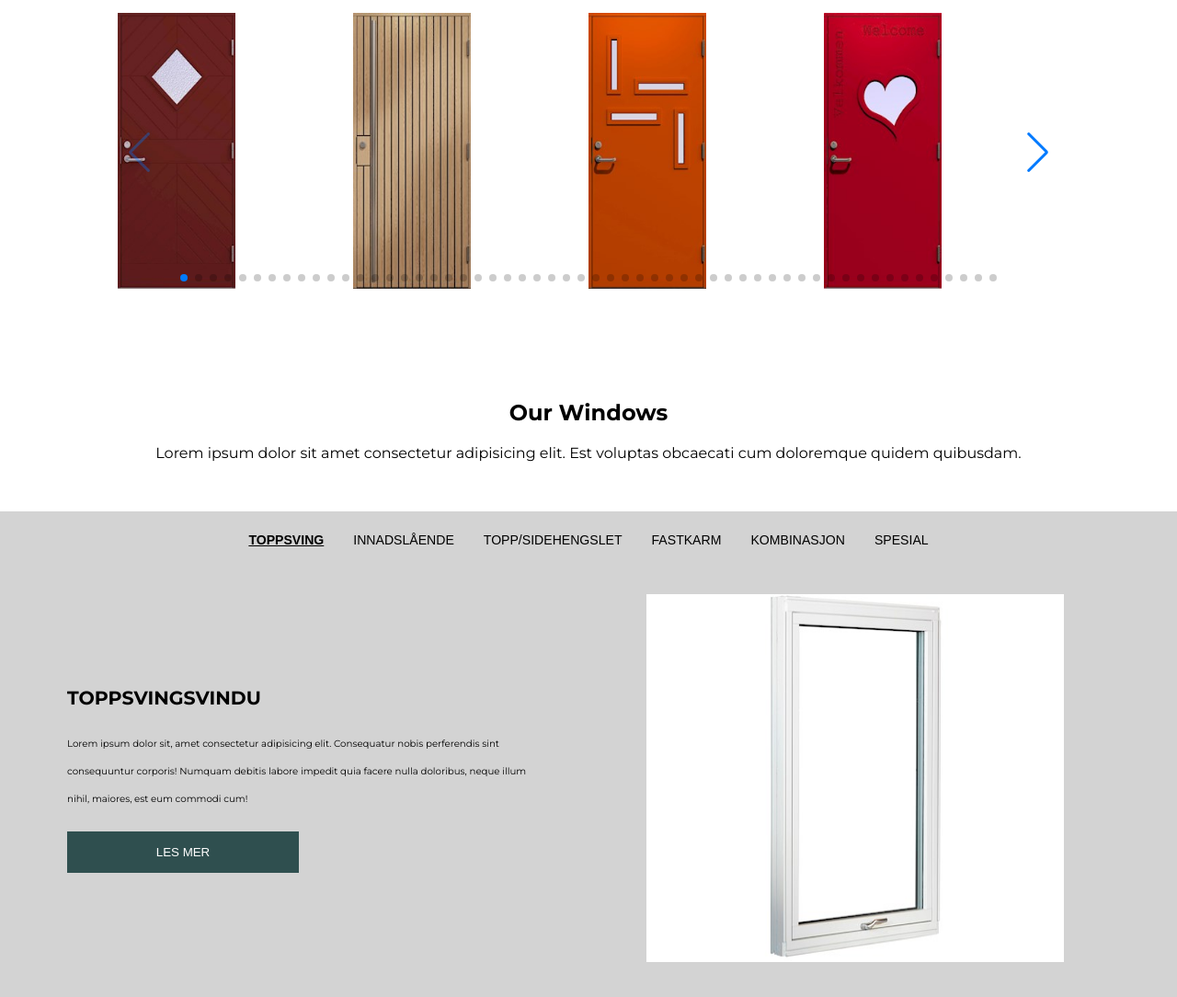
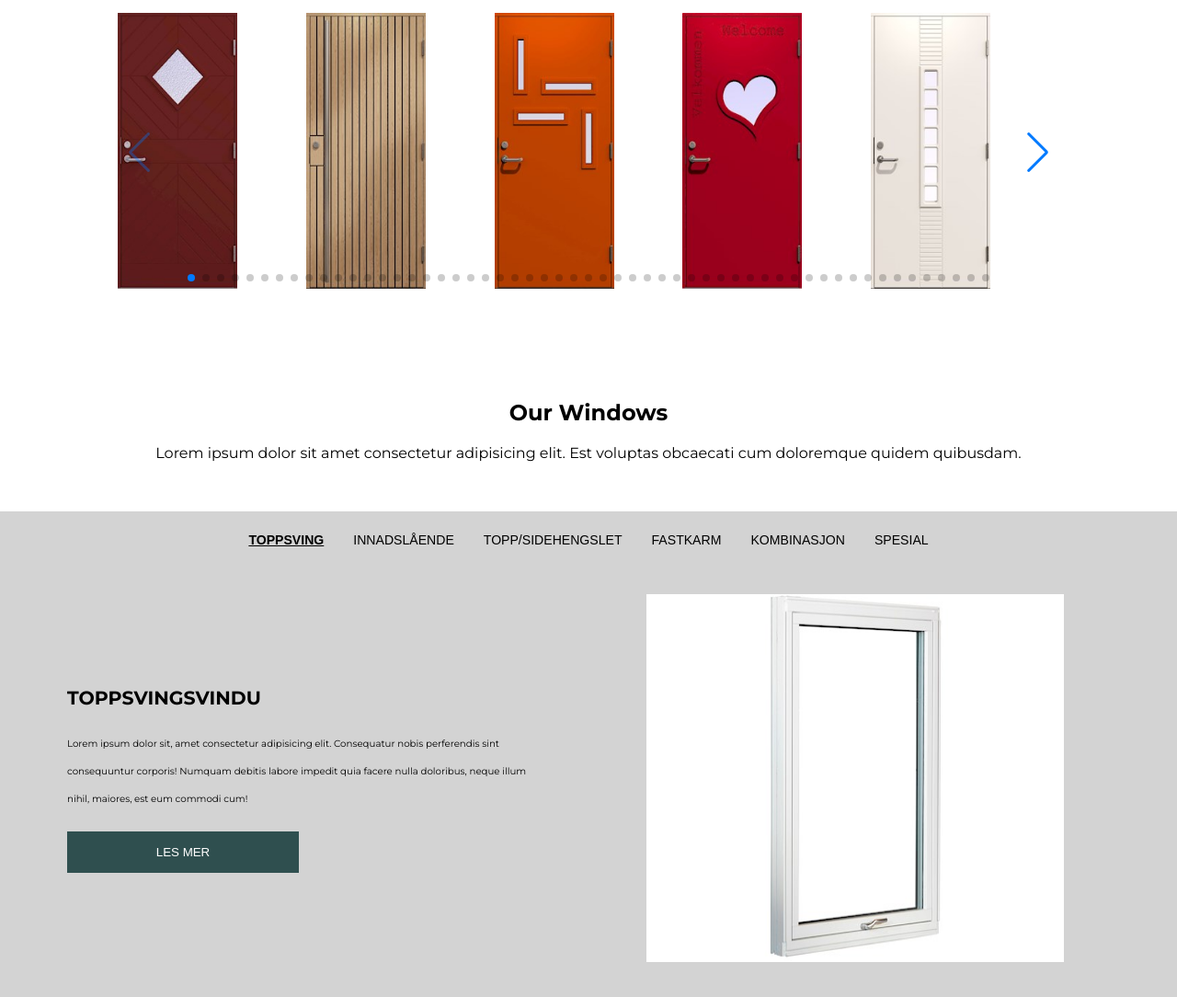
Before and after one commit to DevrMichael/dovre-vinduer, a React (Create React App) app: page / in a window 1280 px wide. Shown: the part 2057-3141 px from the top of the page at 92% size. Built offline with nearby package versions, Linux system fonts and the light colour scheme.

Commit message:
Adjust door slider size and show five at a time

```diff
--- a/src/index.css
+++ b/src/index.css
@@ -191,7 +191,7 @@ header > div > button {
   border-right: 1px solid black;
 }
 .doorImage {
-  width: 50%;
+  width: 130px;
   height: 300px;
 }
 .slider-container {
--- a/src/slider.js
+++ b/src/slider.js
@@ -9,7 +9,7 @@ export const Slider = ({ slides }) => {
     <Swiper
       modules={[Navigation, Pagination]}
       spaceBetween={0}
-      slidesPerView={4}
+      slidesPerView={5}
       navigation
       pagination={{ clickable: true }}
     >
```
